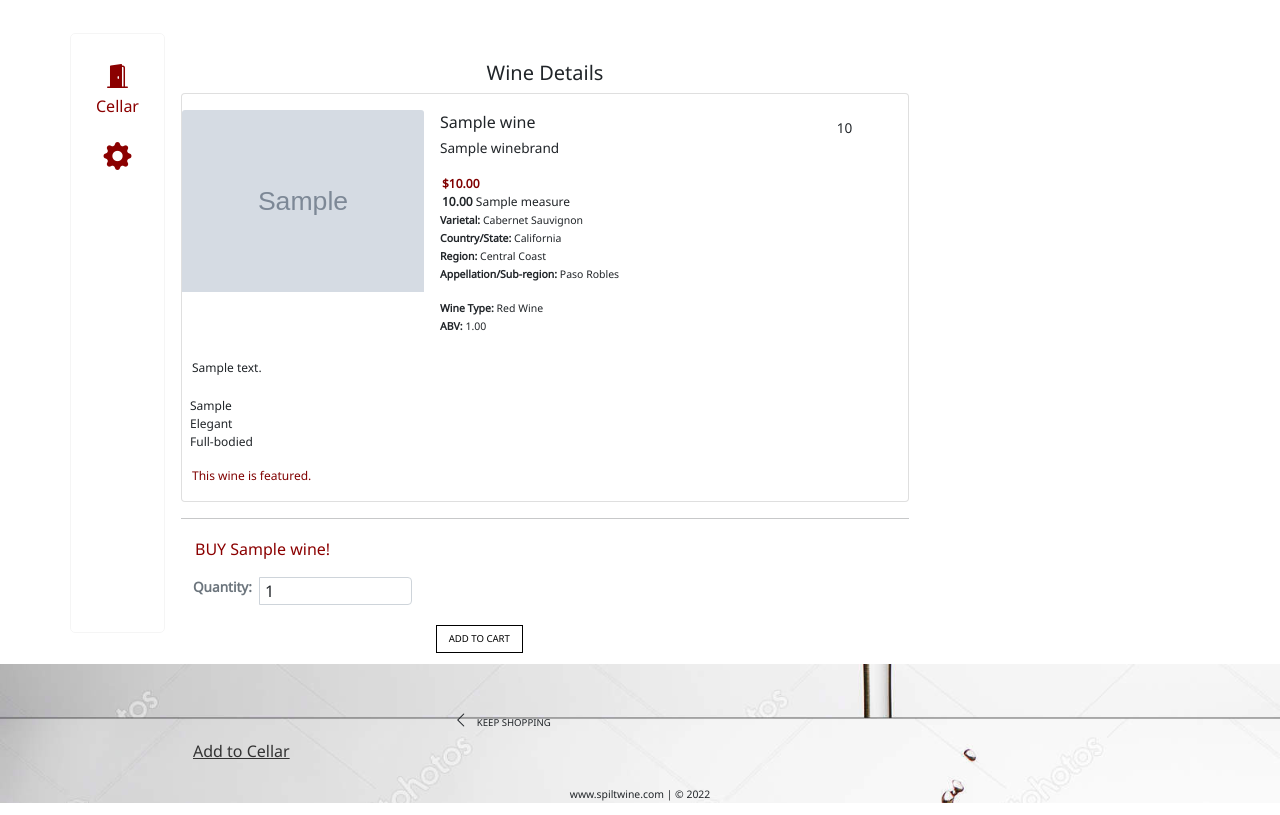
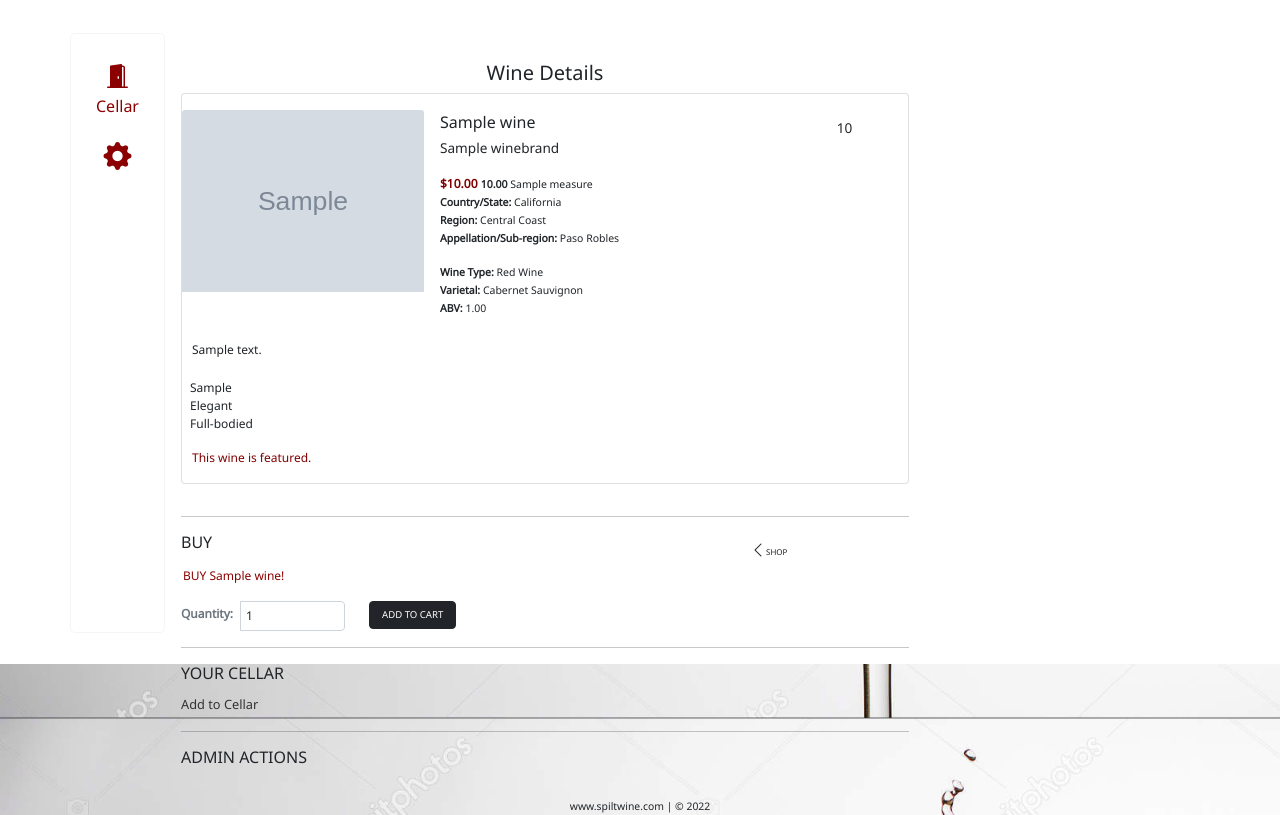
Before and after one commit to GeorgeLychock/MS4-Django-SpiltWine-Main, a Django app: page /products/1/ in a window 1280 px wide. Shown: the part 136-951 px from the top of the page. Run offline with Django 3.2, Linux system fonts and the light colour scheme; data comes from the database, SQL or seed files in the repository; tables that the repository leaves empty hold one stand-in row (values such as "Sample post"); grey boxes marked "Sample" are stand-in pictures; parts of the project's set-up code (start-up, migrations or seed data) failed here and were passed over; some libraries are stand-ins or nearby versions.

Commit message:
wine details: Finished details view m/u and styles

```diff
--- a/products/templates/products/wine_detail.html
+++ b/products/templates/products/wine_detail.html
@@ -41,13 +41,8 @@
                             </div>
                             <div class="row pt-2 mt-2">
                                 <div class="col sw-font-size-75">
-                                    <p class="mb-0 text-left sw-p-color-03"><strong>${{ wine.price }}</strong></p>
-                                    <p class="mb-0 text-left"><strong>{{ wine.size }}</strong> {{ wine.measure }}</p>
-                                    {% if wine.varietal %}
-                                    <div class=""><small><strong>Varietal: </strong></small>
-                                        <small class=""><i class="mr-1"></i>{{ wine.varietal.friendly_name }}</small>
-                                    </div>
-                                    {% endif %}
+                                    <span class="mb-0 text-left sw-p-color-03"><strong>${{ wine.price }}</strong></span>
+                                    <span class="mb-0 text-left"><small><strong>{{ wine.size }}</strong> {{ wine.measure }}</small></span>
                                     {% if wine.country_state %}
                                     <div class=""><small><strong>Country/State: </strong></small>
                                         <small class=""><i class="mr-1"></i>{{ wine.country_state.friendly_name }}</small>
@@ -70,6 +65,11 @@
                                     {% if wine.wine_type %}
                                     <div class=""><small><strong>Wine Type: </strong></small>
                                         <small class=""><i class="mr-1"></i>{{ wine.wine_type.friendly_name }}</small>
+                                    </div>
+                                    {% endif %}
+                                    {% if wine.varietal %}
+                                    <div class=""><small><strong>Varietal: </strong></small>
+                                        <small class=""><i class="mr-1"></i>{{ wine.varietal.friendly_name }}</small>
                                     </div>
                                     {% endif %}
                                     {% if wine.abv %}
@@ -106,58 +106,67 @@
                     {% endif %}
                 </div>
             </div>
-            <!-- Action Panel -->
+
+        </div>
+    </div>
     <hr>
-            <div class="row sw-action-panel">
-                <div class="col">
-                    <p class="sw-h-color-04">BUY {{ wine.name }}!</p>
+    <!-- eCommerce Panel -->
+    <div class="row">
+        <div class="col-9">
+            <h6 class="mb-2 text-uppercase">Buy</h6>
+        </div>
+        <div class="col-3">
+            <a href="{% url 'wines' %}" class="btn p-1">
+                <div class="icon">
+                    <i class="bi bi-chevron-left"></i>
+                </div>
+                <div class="pt-1 pt-md-2 text-uppercase sw-font-size-50 float-end">Shop</div>
+            </a>
+        </div>
+    </div>
+    <div class="row">
+        <div class="col-9">
+            <p class="sw-font-size-75 sw-h-color-04">BUY {{ wine.name }}!</p>
             <!-- Cart Form from Code Institute, Django Module https://codeinstitute.net/global/, modified for Bootstrap -->
             <form class="row" action="{% url 'add_to_cart' wine.pk%}" method="POST">
                 {% csrf_token %}
-                        <div class="col-4">
+                <div class="col-6 col-md-4">
                     <div class="input-group">
-                                <label for="quantity" class="form-label pe-2 sw-font-size-85"><strong>Quantity:</strong></label>
-                                <input id="quantity" class="form-control sw-input-generic" type="number" name="quantity"
+                        <label for="quantity" class="form-label pe-2 pt-1 sw-font-size-75"><strong>Quantity:</strong></label>
+                        <input id="quantity" class="form-control sw-input-generic sw-font-size-75" type="number" name="quantity"
                             data-item_id="{{ wine.pk }}" id="id_qty_{{ wine.pk }}"
                             value="1" min="1" max="99" maxlength="2">
                     </div>
                 </div>
-                        <div class="col-8">
-                            <div class="row">
-                                <div class="col-6">
-                                    <input type="submit" class="btn btn-outline-black rounded-0 text-uppercase mt-5 sw-font-size-60" value="Add to Cart">
-                                </div>
-                            </div>
-                            <div class="row">
-                                <div class="col-6">
-                                    <a href="{% url 'wines' %}" class="btn rounded-0 mt-5">
-                                        <span class="icon">
-                                            <i class="bi bi-chevron-left"></i>
-                                        </span>
-                                        <span class="text-uppercase sw-font-size-60">Keep Shopping</span>
-                                    </a>
-                                </div>
-                            </div>
+                <div class="col-6 col-md-2">
+                    <input type="submit" class="btn btn-dark text-uppercase sw-font-size-60" value="Add to Cart">
                 </div>
                 <input type="hidden" name="redirect_url" value="{{ request.path }}">
             </form>
-                    <!-- Add wine to the user's cellar -->
+        </div>
+    </div>
+    <hr>
+    <!-- Cellar Panel -->
     <div class="row">
+        <h6 class="mb-2 text-uppercase">Your Cellar</h6>
         <div class="col-12">
-                            <a href="{% url 'add_to_cellar' wine.pk %}">Add to Cellar</a>
+            <a class="sw-link-text-01" href="{% url 'add_to_cellar' wine.pk %}">Add to Cellar</a>
+        </div>
+    </div>
+    <hr>
+    <!-- Admin Panel -->
+    <div class="row">
+        <h6 class="mb-2 text-uppercase">Admin Actions</h6>
+        <div class="col-12">
             {% if request.user.is_superuser %}
             <div>
                 <small class="ml-3">
-                                    <a href="{% url 'edit_wine' wine.pk %}">Edit</a> |
-                                    <a class="text-danger" href="{% url 'delete_wine' wine.pk %}">Delete</a>
+                    <a class="sw-link-text-01" href="{% url 'edit_wine' wine.pk %}">Edit</a> |
+                    <a class="text-danger sw-link-text-01" href="{% url 'delete_wine' wine.pk %}">Delete</a>
                 </small>
             </div>
             {% endif %}
         </div>
     </div>
 </div>
-            </div>
-        </div>
-    </div>
-</div>
 {% endblock %}
--- a/static/css/sw-core.css
+++ b/static/css/sw-core.css
@@ -90,8 +90,6 @@ button:focus {
     align-items: center;
     display: inline-flex;
     justify-content: center;
-    height: 1.5rem;
-    width: 1.5rem;
 }
 
 .btn-black {
@@ -496,11 +494,6 @@ p {
   font-size: 1.25rem;
 }
 
-.sw-action-panel {
-  margin: 6px 0 0 0;
-  padding: 2px 0 0 0;
-}
-
 /* Varietals */
 .sw-varietal-des {
   font-size: .8rem;
```
Lines whose indentation alone changed are shown as unchanged.
